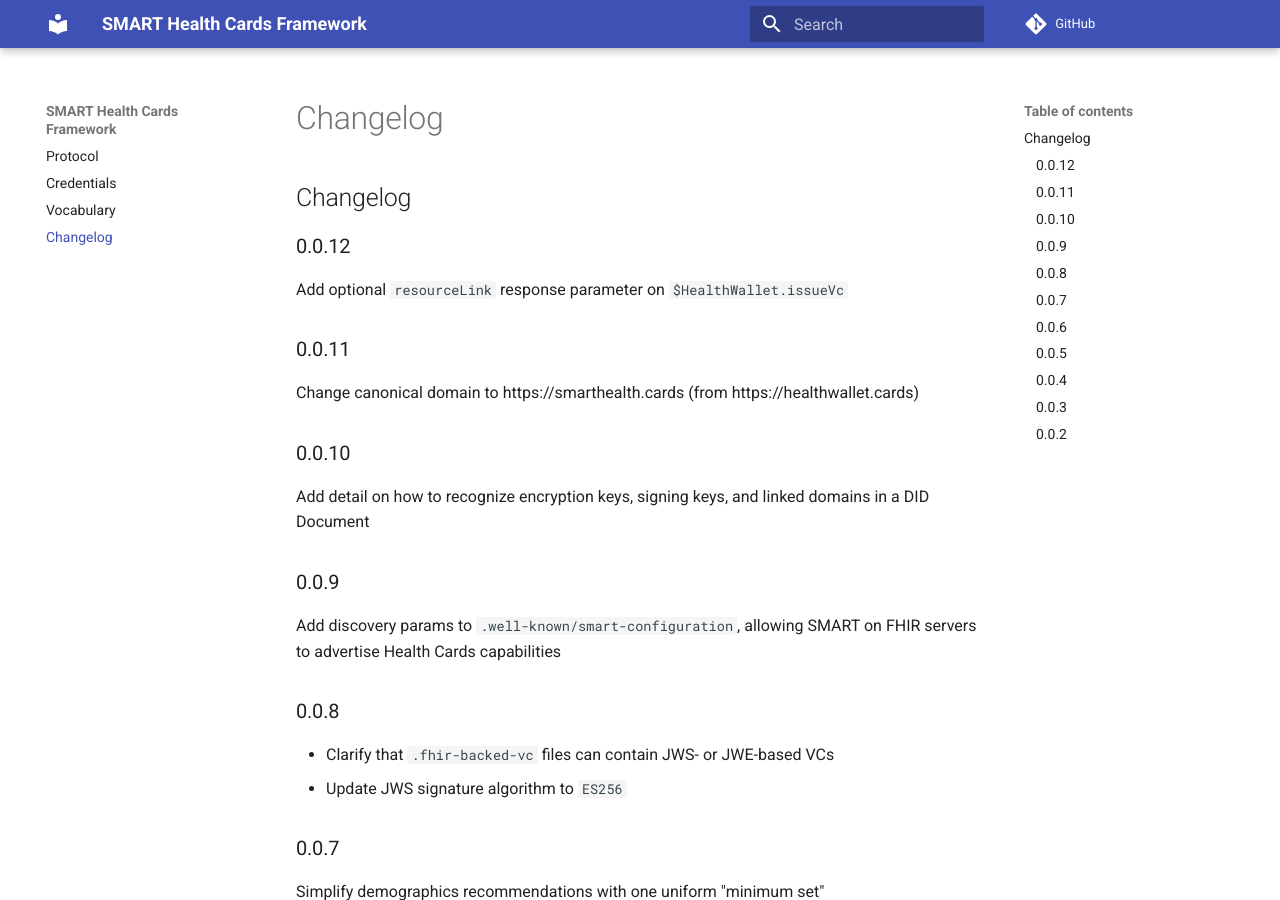
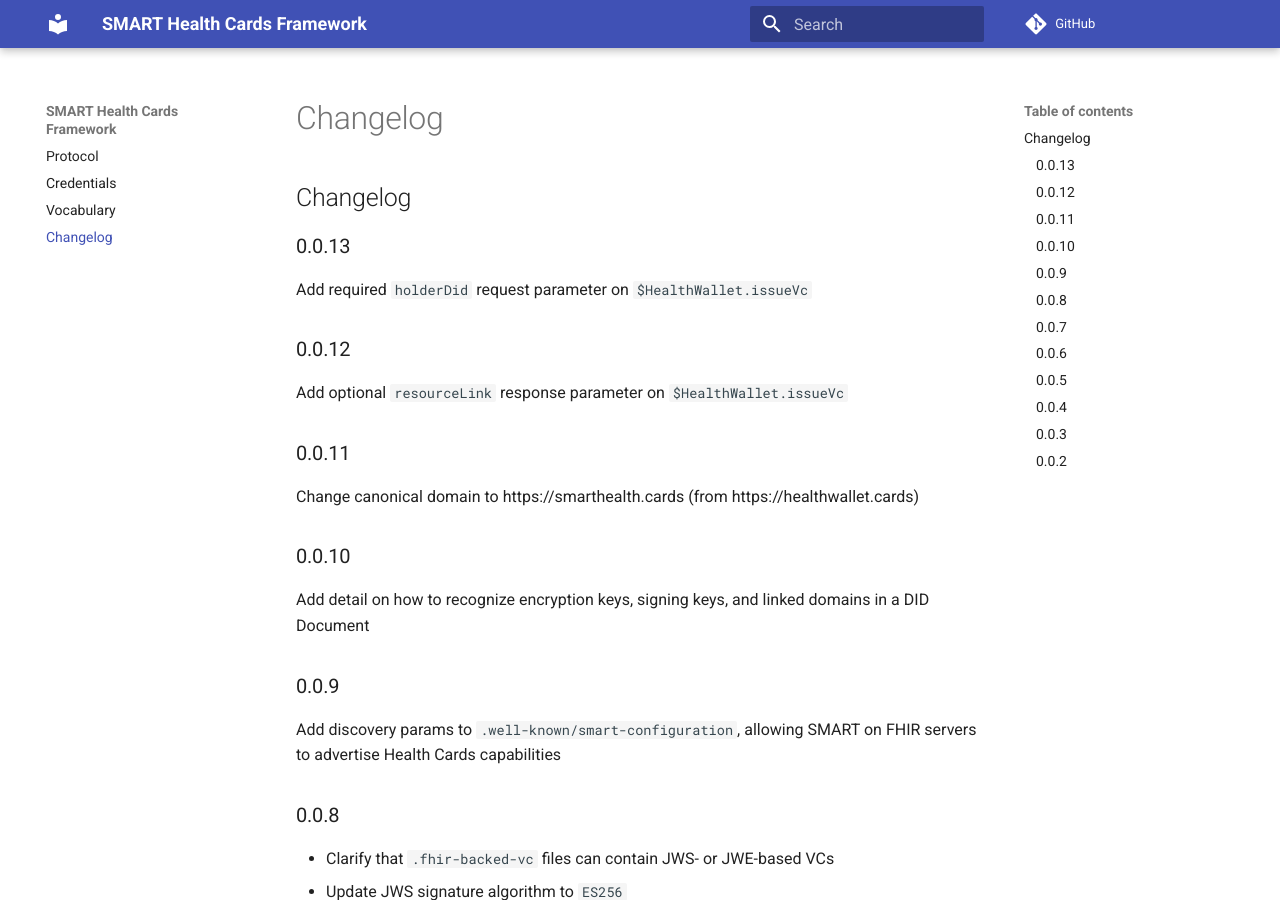
Before and after one commit to smart-on-fhir/health-cards, an MkDocs documentation site: the page built from docs/changelog.md, in a window 1280 px wide and 900 px high. Built offline with MkDocs 1.6.1 and Material for MkDocs 9.7.7, drawn with Linux system fonts in a browser that asks for light colours; comment, search, counter and statistics services are not loaded.

Commit message:
Add changelog entry for holderDid

```diff
--- a/docs/changelog.md
+++ b/docs/changelog.md
@@ -1,4 +1,7 @@
 # Changelog
+
+## 0.0.13
+Add required `holderDid` request parameter on `$HealthWallet.issueVc`
 
 ## 0.0.12
 
```
